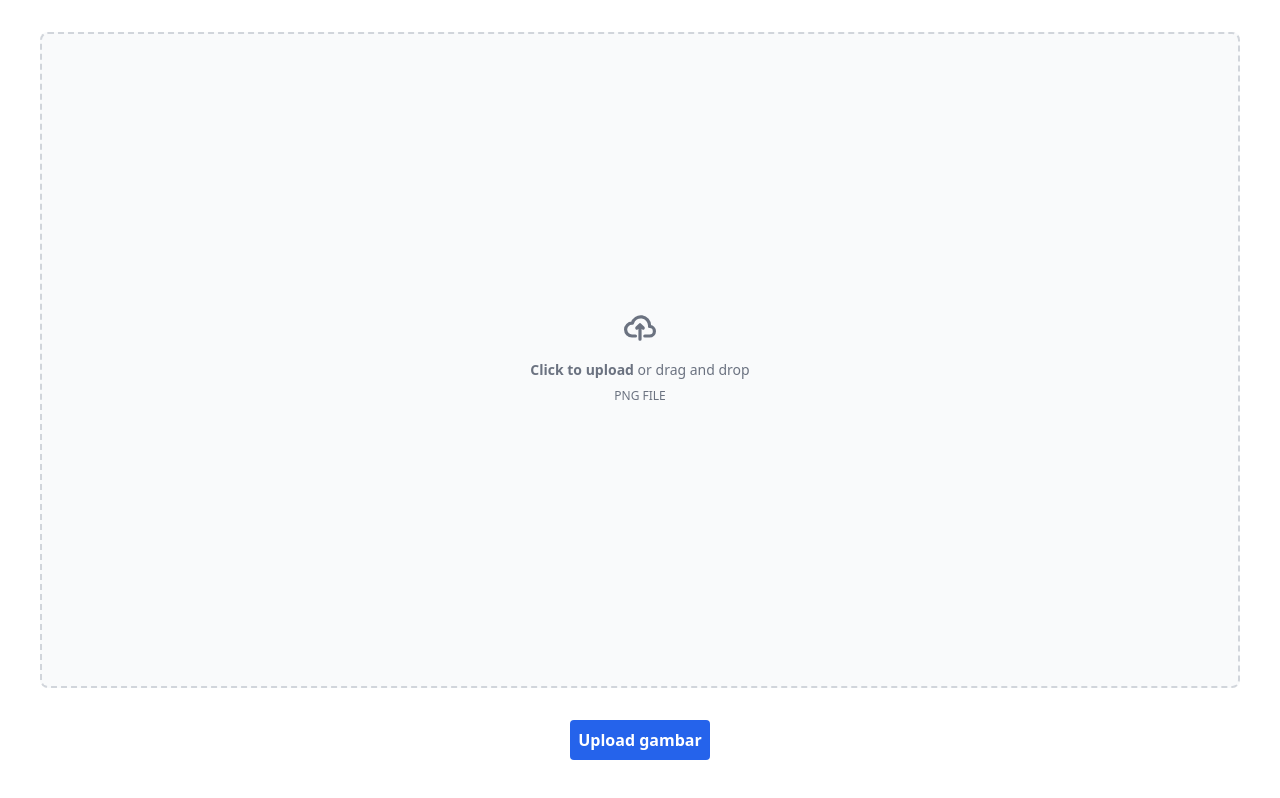
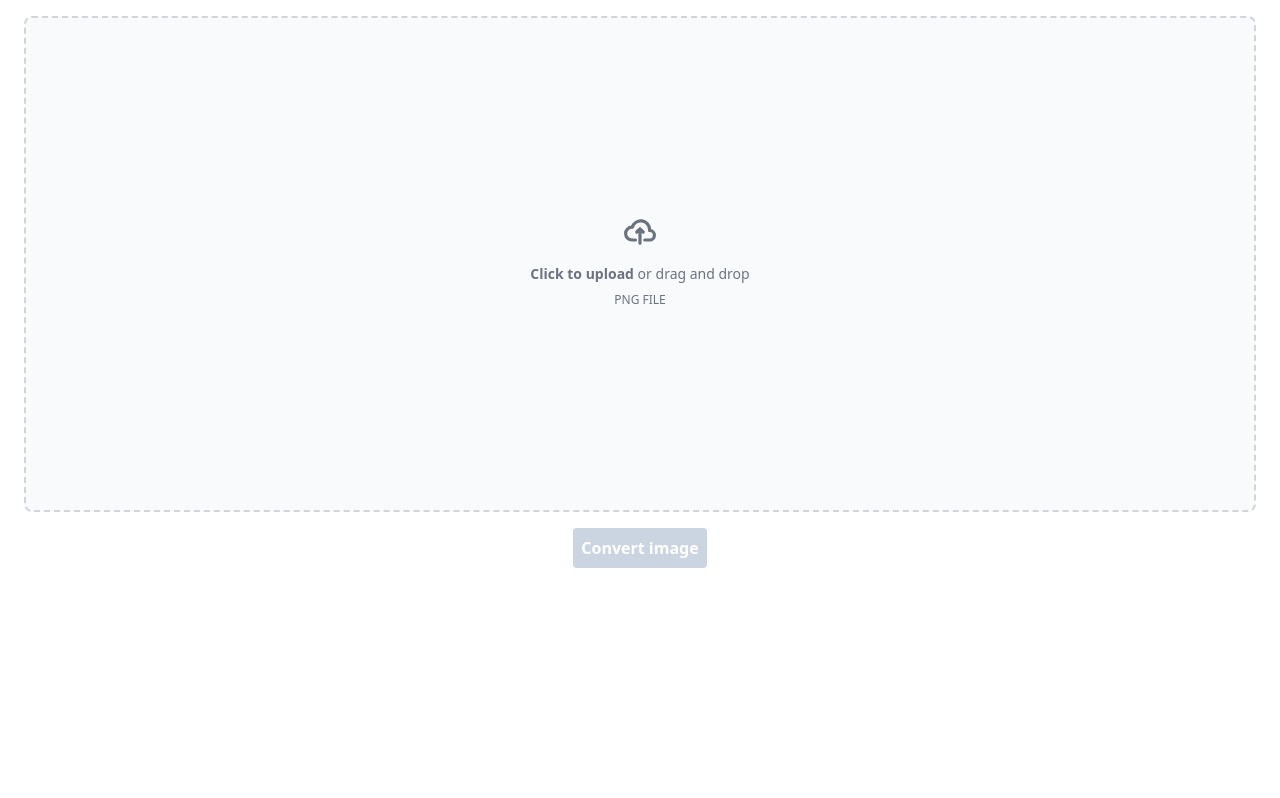
Before and after one commit to zask45/black-white-converter, a React (Vite) app in the folder client/: page / in a window 1280 px wide. Built offline with nearby package versions, Linux system fonts and the light colour scheme.

Commit message:
change button to light gray

```diff
--- a/client/src/App.jsx
+++ b/client/src/App.jsx
@@ -69,7 +69,7 @@ const App = () => {
 
   return (
     <>
-      <div class="flex items-center justify-center w-screen h-[45rem] px-10 py-8">
+      <div class="flex items-center justify-center w-95 h-[33rem] px-6 pt-4 pb-4">
         {showDropzone && (
           <label id="dropzone" for="dropzone-file" class="flex flex-col items-center justify-center w-full h-full border-2 border-gray-300 border-dashed rounded-lg cursor-pointer bg-gray-50 dark:hover:bg-gray-800 dark:bg-gray-700 hover:bg-gray-100 dark:border-gray-600 dark:hover:border-gray-500 dark:hover:bg-gray-600">
             <div class="flex flex-col items-center justify-center pt-5 pb-6">
@@ -89,7 +89,7 @@ const App = () => {
       </div>
 
       <div class="flex flex-col items-center">
-          <button id="action-btn" class="bg-blue-600 font-semibold text-white px-2 py-2 rounded" onClick={handleClick}>Upload gambar</button>
+          <button id="action-btn" class="bg-slate-300 font-semibold text-white px-2 py-2 rounded" onClick={handleClick}>Convert image</button>
       </div>
     </>
   )
```
